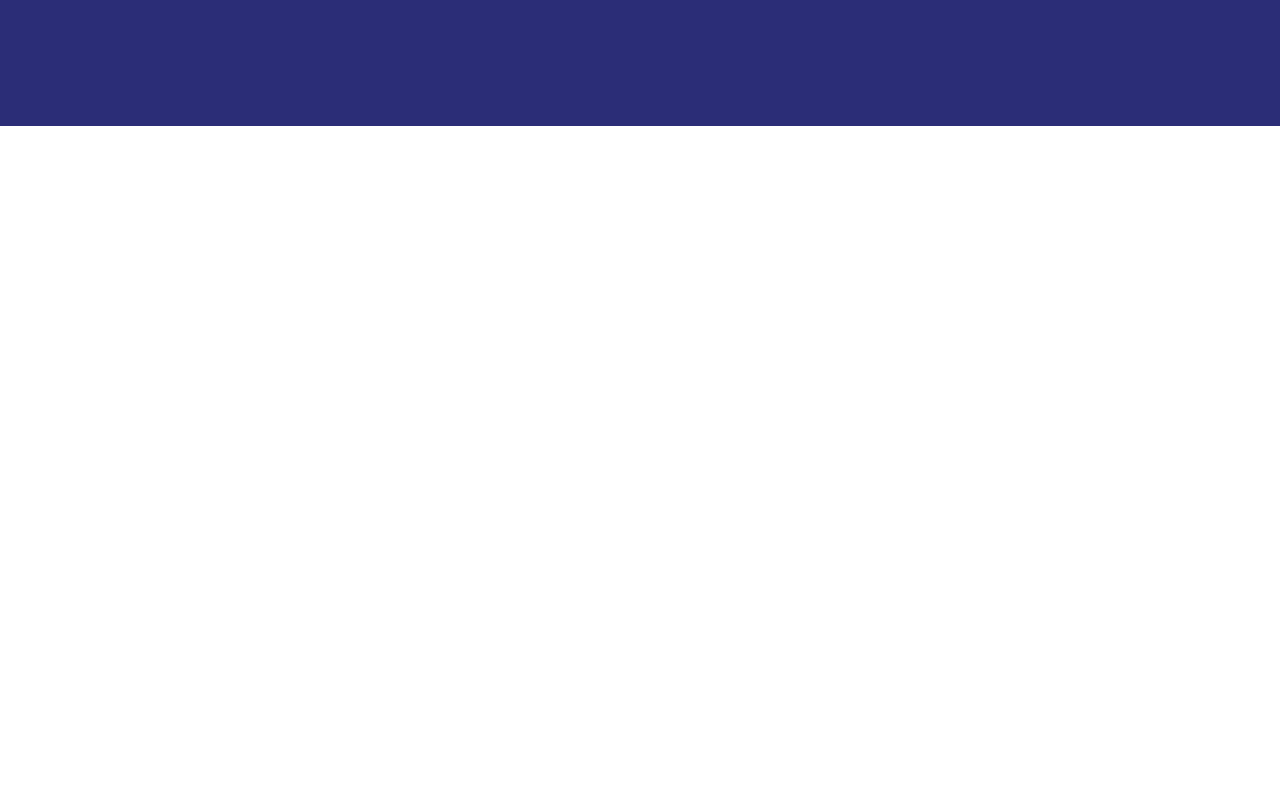
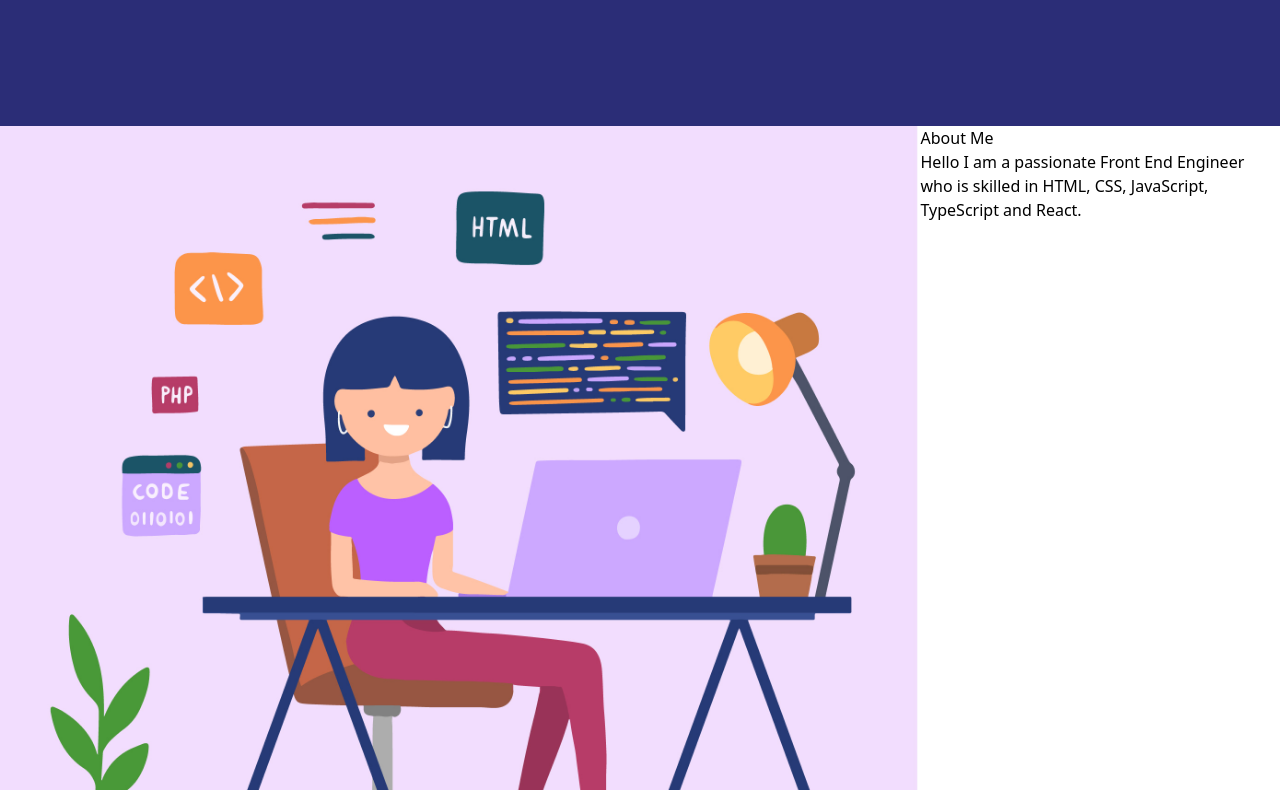
Before and after one commit to mihosri/portfolio2, a React (Create React App) app: page / in a window 1280 px wide. Shown: the part 530-1320 px from the top of the page. Before the commit the page ends 800 px from the top, so only its background shows below. Built offline with nearby package versions, Linux system fonts and the light colour scheme.

Commit message:
About section image added

```diff
--- a/src/App.js
+++ b/src/App.js
@@ -1,12 +1,14 @@
 import './App.css'
+import About from './components/About'
 import Header from './components/Header'
 import Sri from './components/Sri'
 
 function App() {
   return (
     <div className="App">
-     <Header/>
-     <Sri/>
+      <Header />
+      <Sri />
+      <About />
     </div>
   )
 }
--- a/src/components/About.js
+++ b/src/components/About.js
@@ -1,11 +1,17 @@
-export default function About(){
-    return <section>
-        <div>
-            <img src="" />
-        </div>
-        <div>
-            <h1>About Me</h1>
-            <p>Hello I am a passionate Front End Engineer who is skilled in HTML, CSS, JavaScript, TypeScript and React.</p>
-        </div>
+import AboutImg from '../assets/aboutImg.jpg'
+export default function About() {
+  return (
+    <section className='flex'>
+      <div>
+        <img src={AboutImg} />
+      </div>
+      <div>
+        <h1>About Me</h1>
+        <p>
+          Hello I am a passionate Front End Engineer who is skilled in HTML,
+          CSS, JavaScript, TypeScript and React.
+        </p>
+      </div>
     </section>
+  )
 }
```
Also changed, not shown: src/assets/aboutImg.jpg (added).
